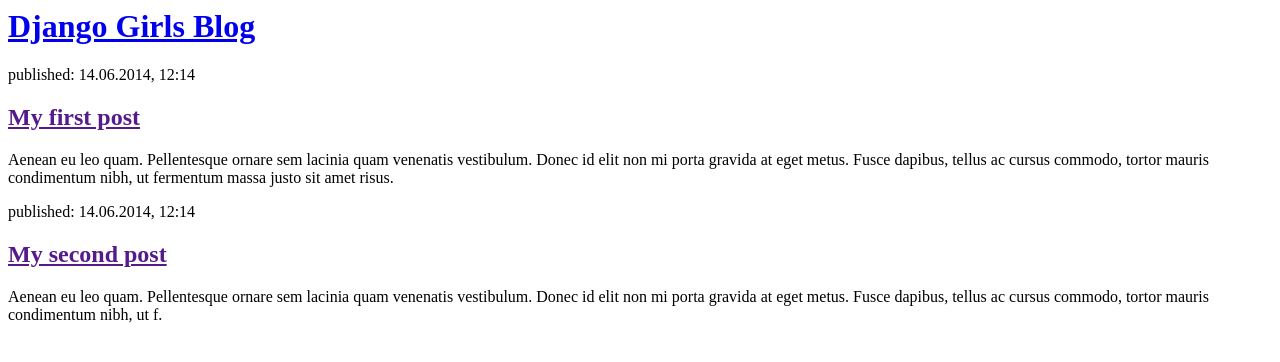
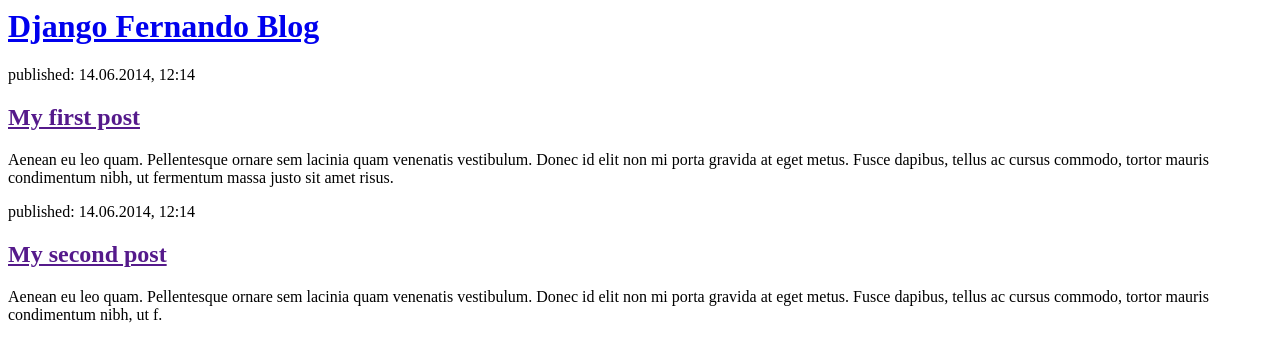
Before and after one commit to Feralfire/my-first-blog, a Django app: page / in a window 1280 px wide. Shown: the top 362 px of the page. Run offline with Django 3.2, Linux system fonts and the light colour scheme.

Commit message:
Cambie el HTML para la página y nombre.

```diff
--- a/blog/templates/blog/post_list.html
+++ b/blog/templates/blog/post_list.html
@@ -1,10 +1,10 @@
 <html>
     <head>
-        <title>Django Girls blog</title>
+        <title>Django Fernando blog</title>
     </head>
     <body>
         <div>
-            <h1><a href="/">Django Girls Blog</a></h1>
+            <h1><a href="/">Django Fernando Blog</a></h1>
         </div>
 
         <div>
```
